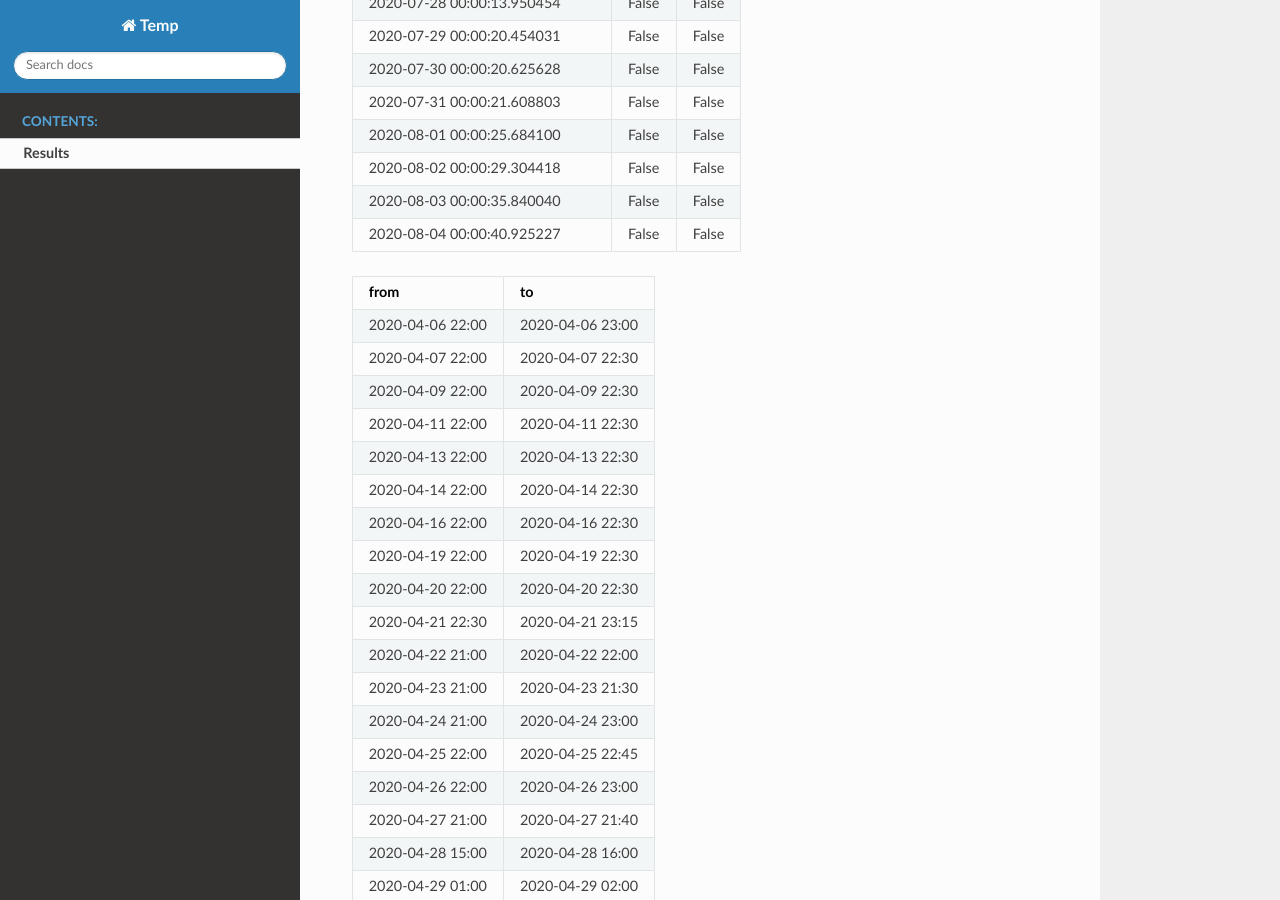
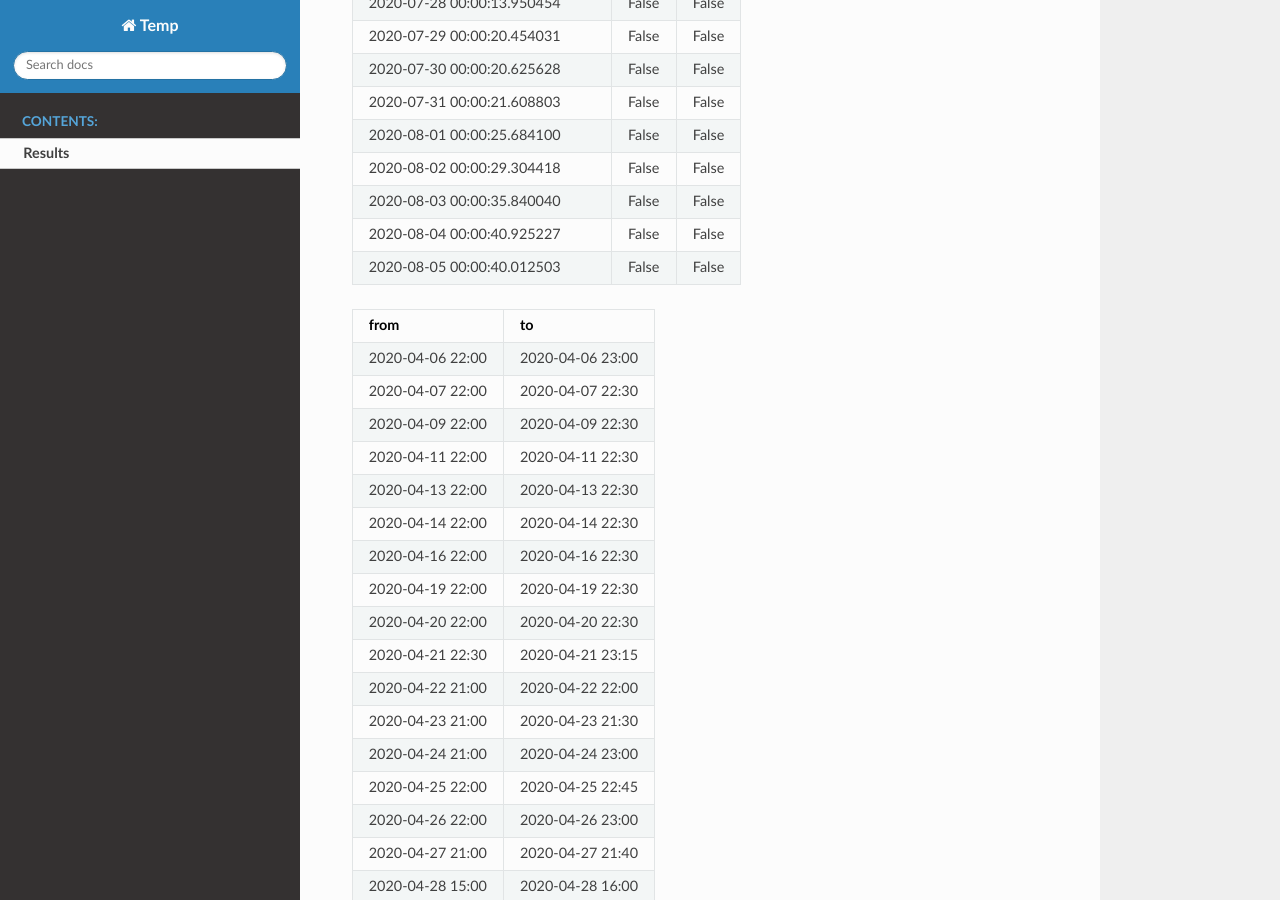
Before and after one commit to shlomow/queries-results, a Sphinx documentation site: the page built from source/results.rst, in a window 1280 px wide and 900 px high, scrolled down 3500 px. Built offline with Sphinx 7.4.7 and the Read the Docs theme 2.0.0, drawn with Linux system fonts in a browser that asks for light colours.

Commit message:
update results

```diff
--- a/source/results.rst
+++ b/source/results.rst
@@ -115,6 +115,7 @@ fifth experiment: 24.07.2020
    2020-08-02 00:00:29.304418, False, False
    2020-08-03 00:00:35.840040, False, False
    2020-08-04 00:00:40.925227, False, False
+   2020-08-05 00:00:40.012503, False, False
 
 .. csv-table::
    :header: "from", "to"
```
Also changed, not shown: results.json (+1 -1 lines).
